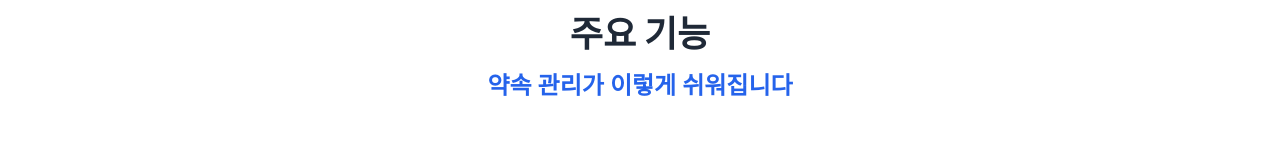
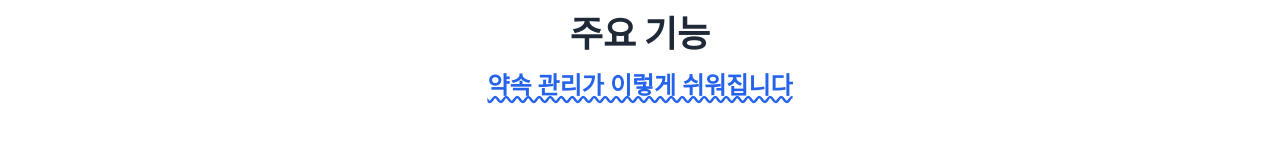
Before and after one commit to ruok02/Web_Time, a website: page frontend/public/index.html in a window 1280 px wide. Shown: the part 706-866 px from the top of the page. Drawn offline with nearby package versions, Linux system fonts and the light colour scheme.

Commit message:
Update index.html

```diff
--- a/frontend/public/index.html
+++ b/frontend/public/index.html
@@ -164,7 +164,7 @@
             <!-- 섹션 타이틀 -->
             <div class="text-center mb-16">
                 <h3 class="text-4xl font-extrabold text-gray-800 mb-4">주요 기능</h3>
-                <p class="text-2xl font-semibold text-blue-600">약속 관리가 이렇게 쉬워집니다</p>
+                <p class="underline decoration-wavy text-2xl font-semibold text-blue-600">약속 관리가 이렇게 쉬워집니다</p>
             </div>
 
             <!-- Feature 카드 그리드 -->
```
